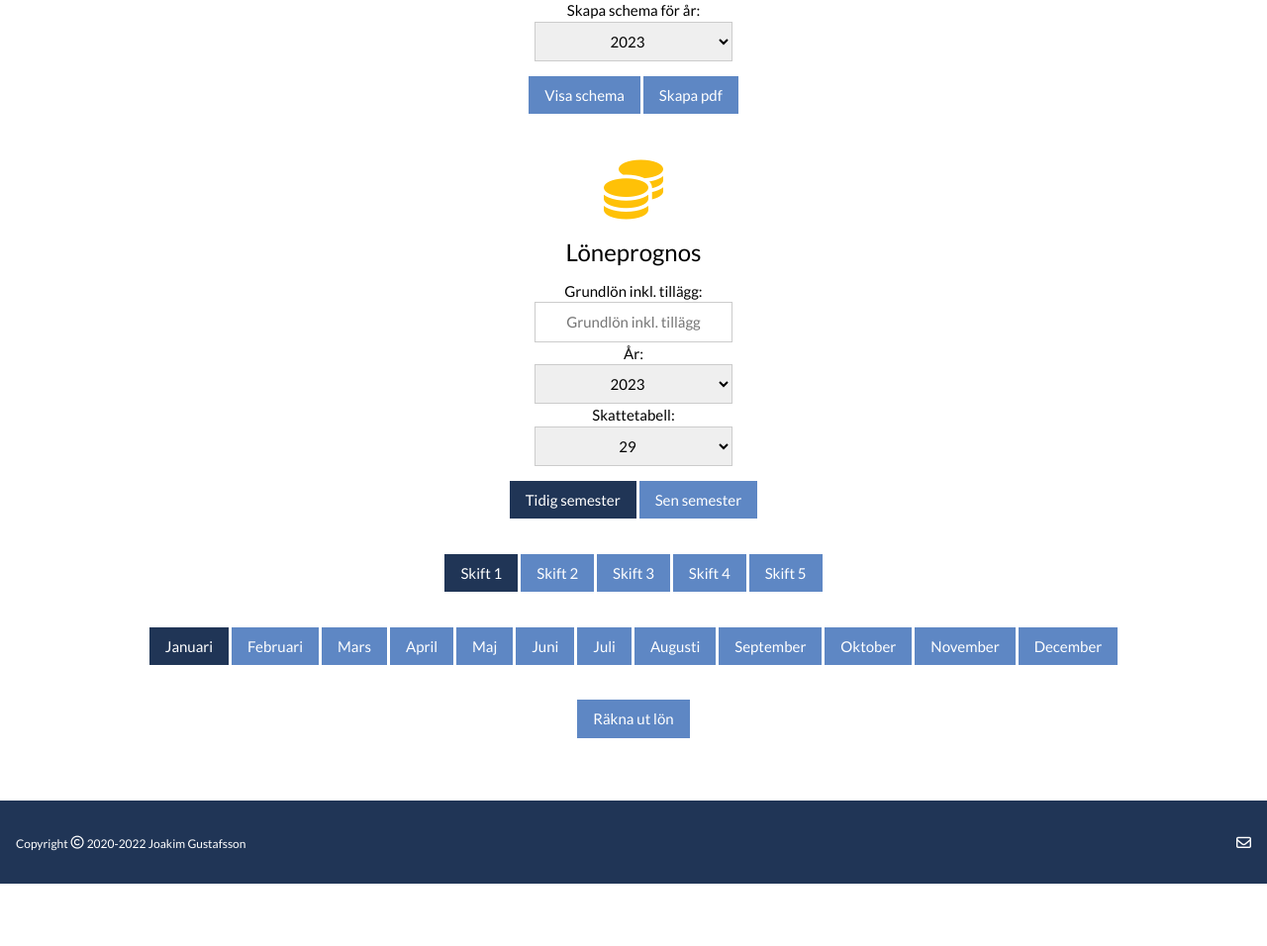
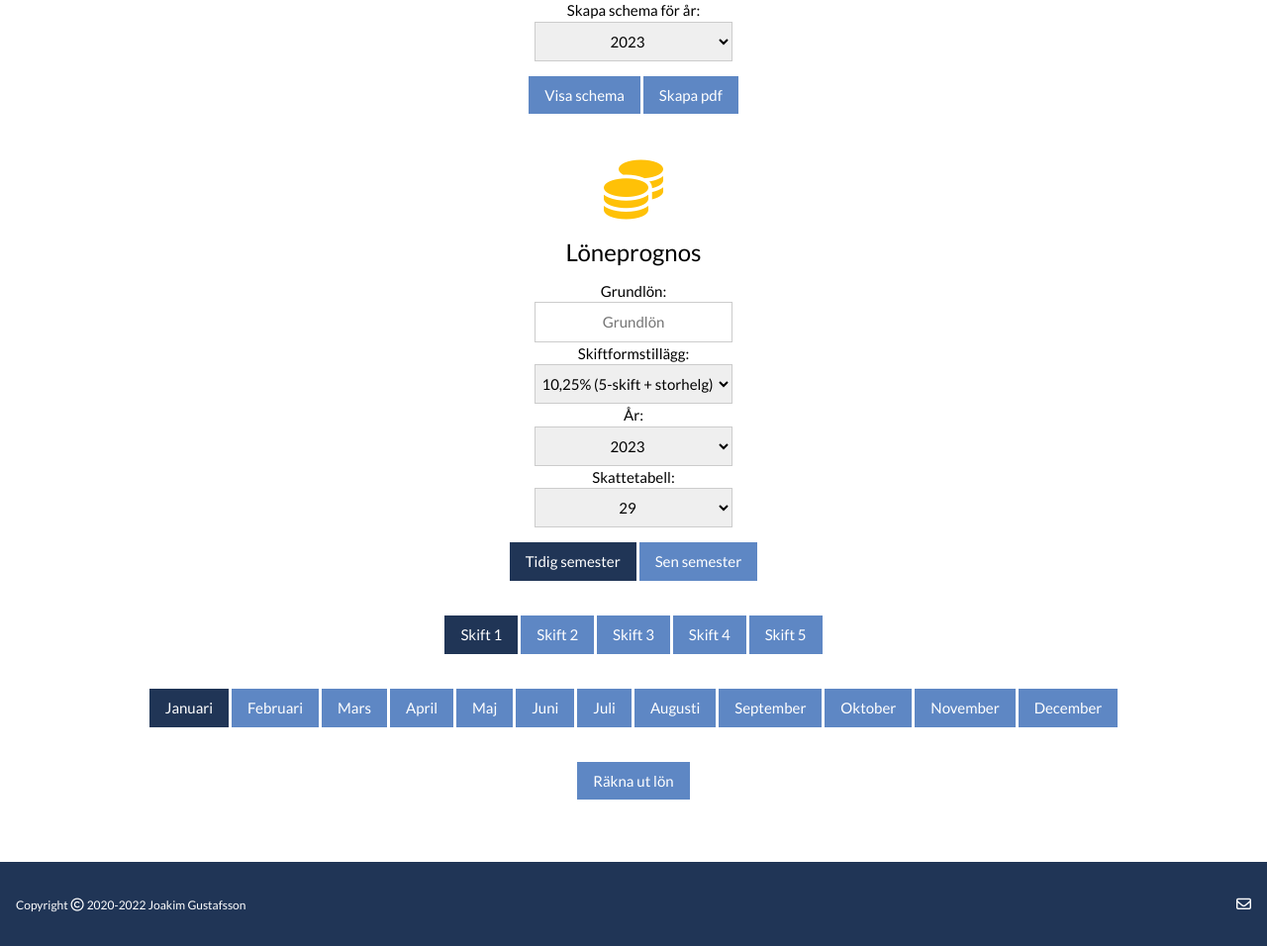
Before and after one commit to jockeg/schedule-generator, a Flask app: page / in a window 1280 px wide. Shown: the part 349-1305 px from the top of the page at 99% size. Before the commit the page ends 1242 px from the top, so only its background shows below. Run offline with Flask 2, Linux system fonts and the light colour scheme; some libraries are stand-ins or nearby versions.

Commit message:
Added supplement calculation

```diff
--- a/flaskapp.py
+++ b/flaskapp.py
@@ -111,7 +111,8 @@ def calculate_pay():
     shift = request.form['shift']
     dates = schedule(int(year), int(shift))
     total_pay = 12 * salary
-    month_pay = salary
+    supplement = float(request.form['supplement']) * salary
+    month_pay = salary + supplement
     month = int(request.form['month'])
     dates_month = schedule_month(int(year), int(month), int(shift))
     skattetabell = int(request.form['skattetabell'])
@@ -151,7 +152,8 @@ def calculate_pay():
                            month=month,
                            months=months,
                            round=round,
-                           result=result)
+                           result=result,
+                           supplement=supplement,)
 
 
 if __name__ == '__main__':
--- a/templates/calc.html
+++ b/templates/calc.html
@@ -8,6 +8,7 @@
     <h3>{{ the_title }}</h3>
     <p><b>Skift:</b> {{ shift }}</p>
     <p><b>Grundlön:</b> {{ salary }} kr</p>
+    <p><b>Skiftformstillägg:</b> {{ supplement }} kr</p>
     <p><b>Brutto:</b> {{ round(month_pay, 2) }} kr</p>
     <p><b>Skatt:</b> {{ result }} kr - {{ round(result / month_pay * 100, 2) }}%</p>
     <p><b>Netto:</b> {{ round(month_pay - result, 2) }} kr</p>
--- a/templates/entry.html
+++ b/templates/entry.html
@@ -25,8 +25,16 @@
     <form class="w3-container" method="post" action="/loneutrakning">
         <div class="w3-row">
             <div class="w3-content" style="max-width: 200px;">
-                <label>Grundlön inkl. tillägg:</label><br>
-                <input class="w3-input w3-border w3-center" type="text" name="salary" placeholder="Grundlön inkl. tillägg" required>
+                <label>Grundlön:</label><br>
+                <input class="w3-input w3-border w3-center" type="text" name="salary" placeholder="Grundlön" required>
+            </div>
+            <div class="w3-content" style="max-width: 200px;">
+                <label>Skiftformstillägg:</label><br>
+                <select class="w3-select w3-border w3-center" style="max-width: 200px;" name="supplement">
+                    <option value="0.1025">10,25% (5-skift + storhelg)</option>
+                    <option value="0.089">8,90% (5-skift u. storhelg)</option>
+                    <option value="0.0165">1,65% (3-skift)</option>
+                </select>
             </div>
             <div class="w3-content" style="max-width: 200px;">
                 <label>År:</label><br>
```
